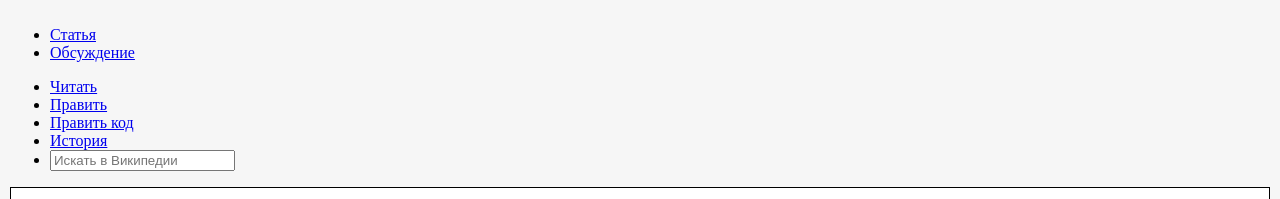
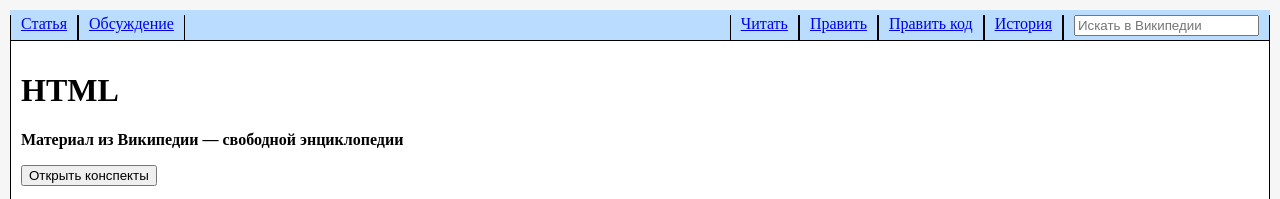
Before and after one commit to Danil-512/first_site, a plain HTML site: page index.html in a window 1280 px wide. Shown: the top 199 px of the page. Drawn offline with Linux system fonts and the light colour scheme; a script that the page names is missing.

Commit message:
Update style.css

```diff
--- a/static/styles/style.css
+++ b/static/styles/style.css
@@ -1,7 +1,4 @@
-/* * {
-    margin: 0;
-    padding: 0;
-} */
+/* Всякое */
 
 .color1 {
     background-color: rgba(153, 240, 211, 0.39);
@@ -31,28 +28,72 @@
     background-color: rgba(255, 255, 255, 0.537);
 }
 
+/* Конец всякого */
+
+
+
+
+
+
+/* Общее */
+
+body {
+    border-width: 0px;
+    margin: 0;
+    padding: 0%;
+}
+
+.all {
+    padding: 10px;
+    margin: 0px;
+    background-color: #f6f6f6;
+}
+
+/* Конец общего */
+
+
+
+/* Основной контент */
+
+.main-block {
+    background-color: rgb(255, 255, 255);
+    border-style: solid;
+    border-width: 0.5px;
+    border-top: 0px;
+    padding: 10px;
+}
+
+/* Конец основного контента */
+
+
+
+/* Основной контент / Список */
+
 .list-conteiner {
     display: inline-block;
     border-style: solid;
     border-width: 0.5px;
     background-color: #f6f6f6;
     padding-right: 20px;
-
 }
 
 .list-conteiner>p {
     text-align: center;
     font-weight: bold;
 }
-.main-block {
-    background-color: rgb(255, 255, 255);
-    border-style: solid;
-    border-width: 0.5px;
-    padding: 10px;
-}
+
+/* Конец списка в основном */
+
+
+
+/* Боковая панель */
+
 .img-conteiner {
     padding: 5px;
+    /* расположение */
     float: right;
+
+
     border-style: solid;
     border-width: 0.5px;
     background-color: #f6f6f6;
@@ -61,19 +102,19 @@
 
 }
 
-.h2-1 {
-    text-align: center;
-    background-color: #bed5fe;
-    margin: 10px;
-    font-size: 100%;
-
-}
 .img-conteiner>div {
     display: flex;
     flex-direction: column;
     /* justify-content: center; */
     align-items: center;
     /* Свойство для центрования флекс контейнеров в столбце */
+}
+
+.h2-1 {
+    text-align: center;
+    background-color: #bed5fe;
+    margin: 10px;
+    font-size: 100%;
 
 }
 
@@ -84,20 +125,76 @@
 
 }
 
-.all {
-    padding: 10px;
-    margin: 0px;
-    background-color: #f6f6f6;
-}
-body {
-    border-width: 0px;
-    margin: 0;
-    padding: 0%;
-}
-
-.right-panel-text {
-
-}
 .right-panel-text>p {
     width: 250px;
 }
+
+/* Конец боковой панели */
+
+
+
+/* Верхняя панель навигации */
+
+.navigation-bar {
+    display: flex;
+    justify-content: space-between;
+    border-style: solid;
+    border-width: 0.5px;
+    border-top: 0px;
+    border-left: 0px;
+    border-right: 0px;
+
+    padding-bottom: 0px;
+
+    background-color: rgb(185, 220, 255);
+
+}
+
+.navigation-bar>nav>ul {
+    display: flex;
+    list-style: none;
+    height: 25px;
+    align-items: center;
+
+    padding: 0%;
+    margin: 0px;
+    padding-top: 5px;
+
+    border-style: solid;
+    border-width: 0.3px;
+    border-top: 0px;
+    border-bottom: 0px;
+    border-left: 0px;
+    border-right: 0px;
+}
+
+.navigation-bar>nav>ul>li {
+    display: block;
+    padding: 10px;
+    padding-bottom: 0px;
+    padding-top: 0px;
+    height: 25px;
+    margin-top: 0px;
+
+    border-style: solid;
+    border-width: 0.3px;
+    border-top: 0px;
+    border-bottom: 0px;
+}
+
+.navigation-bar>nav>ul>li>input {
+    margin: 0px;
+
+}
+
+/* Конец верхней панели навигации */
+
+
+
+/* Медиа. Стили по разрешению */
+
+@media (max-width: 900px) {
+    .navigation-bar {
+        flex-direction: column;
+    }
+}
```
